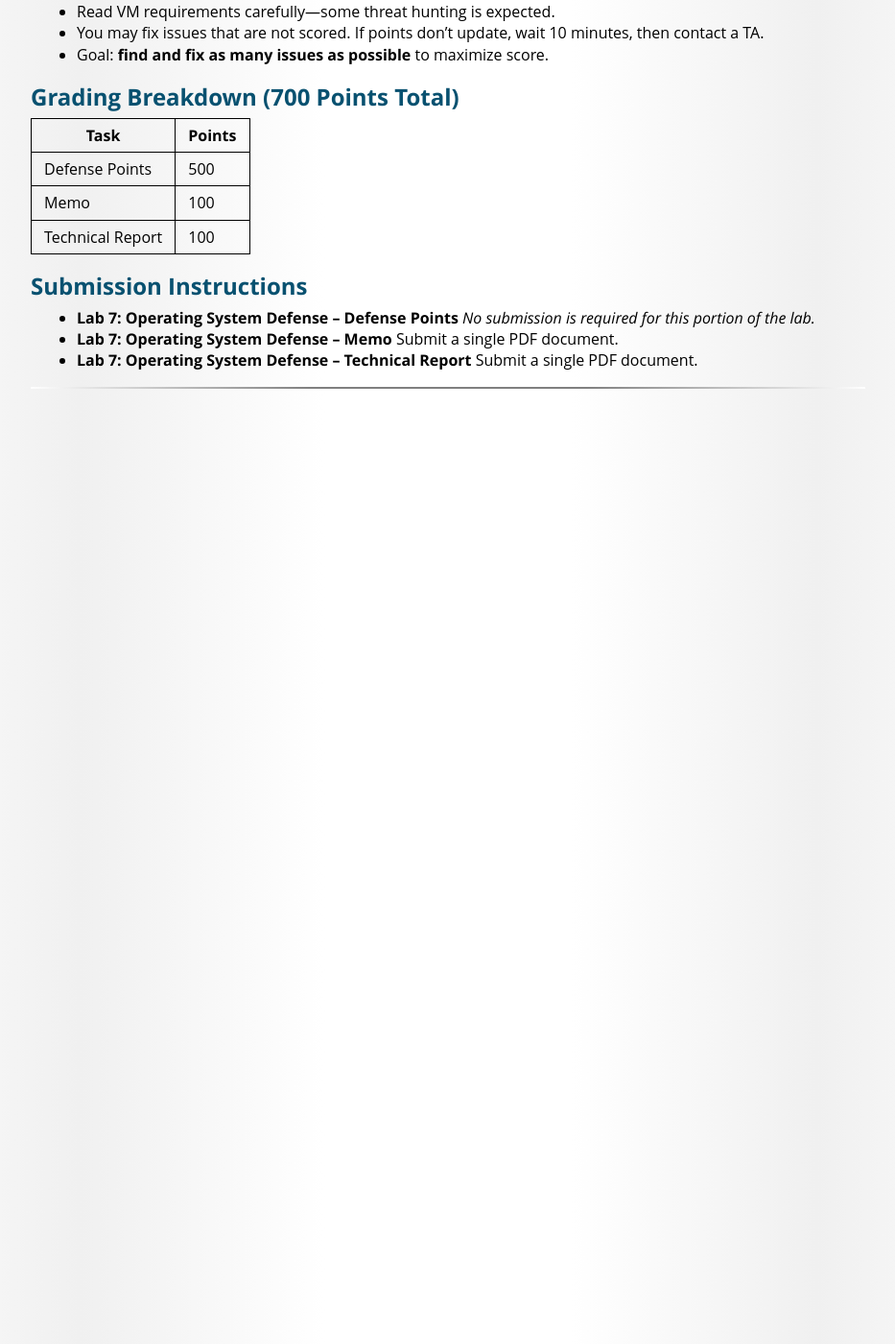
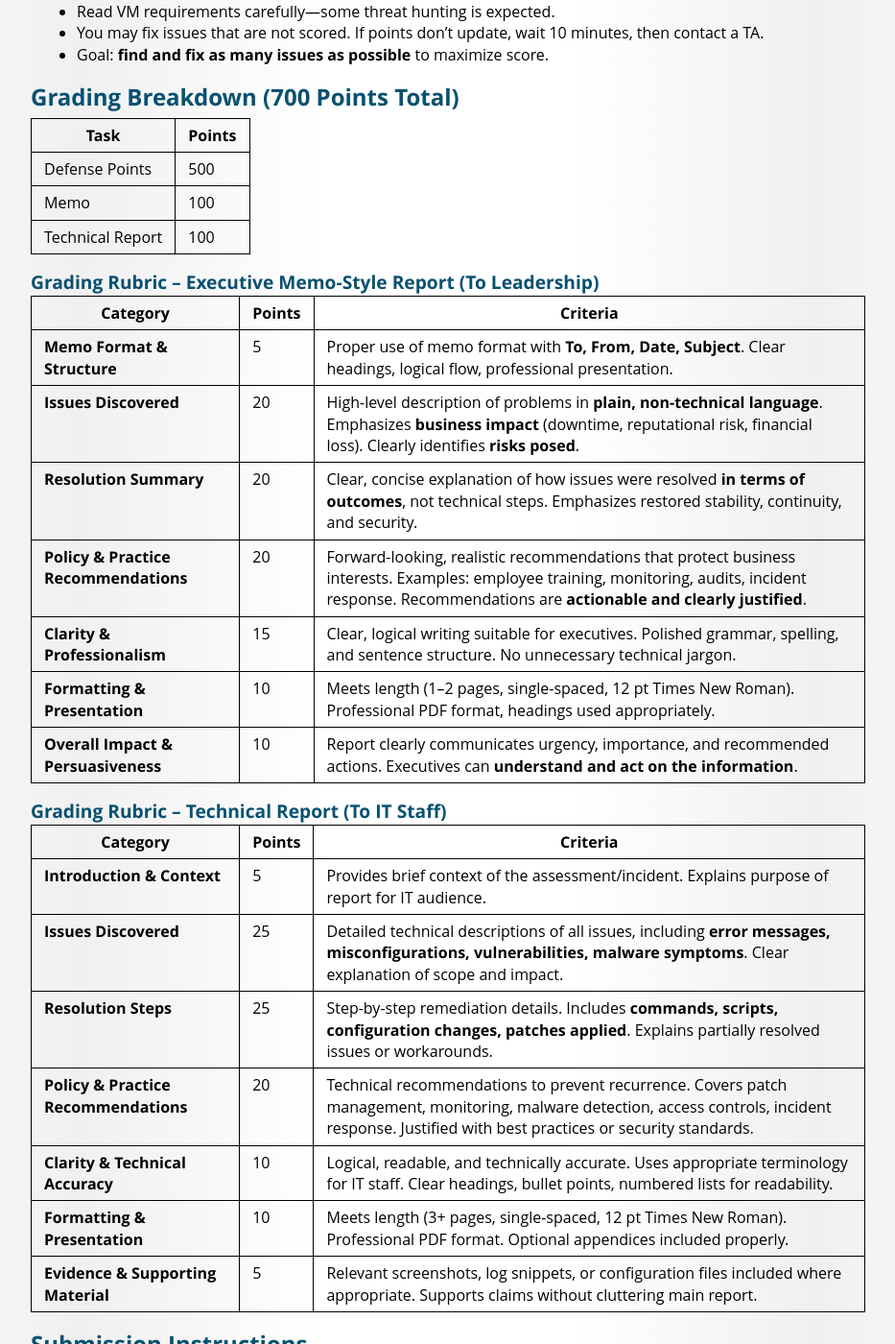
Before and after one commit to BYU-ITC-344/byu-itc-344.github.io, a Jekyll site: the page built from lab-7/index.md, in a window 1280 px wide and 1400 px high, scrolled down 5503 px. Shown: the whole window at 96% size, without its empty margins (173-1106 px from the left). Built offline with Jekyll 4.4.1, drawn with Linux system fonts in a browser that asks for light colours; some web fonts are replaced; our own code applies the rules of GitHub Pages for plain Markdown files; before the commit the page ends 5926 px from its top, so only the background shows below that.

Commit message:
Grading Rubric

```diff
--- a/lab-7/index.md
+++ b/lab-7/index.md
@@ -259,6 +259,32 @@ You must also submit a **technical report** addressed to the IT group.
 | Technical Report  | 100        |
 
 
+### Grading Rubric – Executive Memo-Style Report (To Leadership)
+
+| Category                              | Points | Criteria                                                                                                                                                                                                  |
+| ------------------------------------- | ------ | --------------------------------------------------------------------------------------------------------------------------------------------------------------------------------------------------------- |
+| **Memo Format & Structure**           | 5      | Proper use of memo format with **To, From, Date, Subject**. Clear headings, logical flow, professional presentation.                                                                                      |
+| **Issues Discovered**                 | 20     | High-level description of problems in **plain, non-technical language**. Emphasizes **business impact** (downtime, reputational risk, financial loss). Clearly identifies **risks posed**.                |
+| **Resolution Summary**                | 20     | Clear, concise explanation of how issues were resolved **in terms of outcomes**, not technical steps. Emphasizes restored stability, continuity, and security.                                            |
+| **Policy & Practice Recommendations** | 20     | Forward-looking, realistic recommendations that protect business interests. Examples: employee training, monitoring, audits, incident response. Recommendations are **actionable and clearly justified**. |
+| **Clarity & Professionalism**         | 15     | Clear, logical writing suitable for executives. Polished grammar, spelling, and sentence structure. No unnecessary technical jargon.                                                                      |
+| **Formatting & Presentation**         | 10     | Meets length (1–2 pages, single-spaced, 12 pt Times New Roman). Professional PDF format, headings used appropriately.                                                                                     |
+| **Overall Impact & Persuasiveness**   | 10     | Report clearly communicates urgency, importance, and recommended actions. Executives can **understand and act on the information**.                                                                       |
+
+
+### Grading Rubric – Technical Report (To IT Staff)
+
+| Category                              | Points | Criteria                                                                                                                                                                                          |
+| ------------------------------------- | ------ | ------------------------------------------------------------------------------------------------------------------------------------------------------------------------------------------------- |
+| **Introduction & Context**            | 5      | Provides brief context of the assessment/incident. Explains purpose of report for IT audience.                                                                                                    |
+| **Issues Discovered**                 | 25     | Detailed technical descriptions of all issues, including **error messages, misconfigurations, vulnerabilities, malware symptoms**. Clear explanation of scope and impact.                         |
+| **Resolution Steps**                  | 25     | Step-by-step remediation details. Includes **commands, scripts, configuration changes, patches applied**. Explains partially resolved issues or workarounds.                                      |
+| **Policy & Practice Recommendations** | 20     | Technical recommendations to prevent recurrence. Covers patch management, monitoring, malware detection, access controls, incident response. Justified with best practices or security standards. |
+| **Clarity & Technical Accuracy**      | 10     | Logical, readable, and technically accurate. Uses appropriate terminology for IT staff. Clear headings, bullet points, numbered lists for readability.                                            |
+| **Formatting & Presentation**         | 10     | Meets length (3+ pages, single-spaced, 12 pt Times New Roman). Professional PDF format. Optional appendices included properly.                                                                    |
+| **Evidence & Supporting Material**    | 5      | Relevant screenshots, log snippets, or configuration files included where appropriate. Supports claims without cluttering main report.                                                            |
+
+
 ## Submission Instructions
 
 * **Lab 7: Operating System Defense – Defense Points**
```
